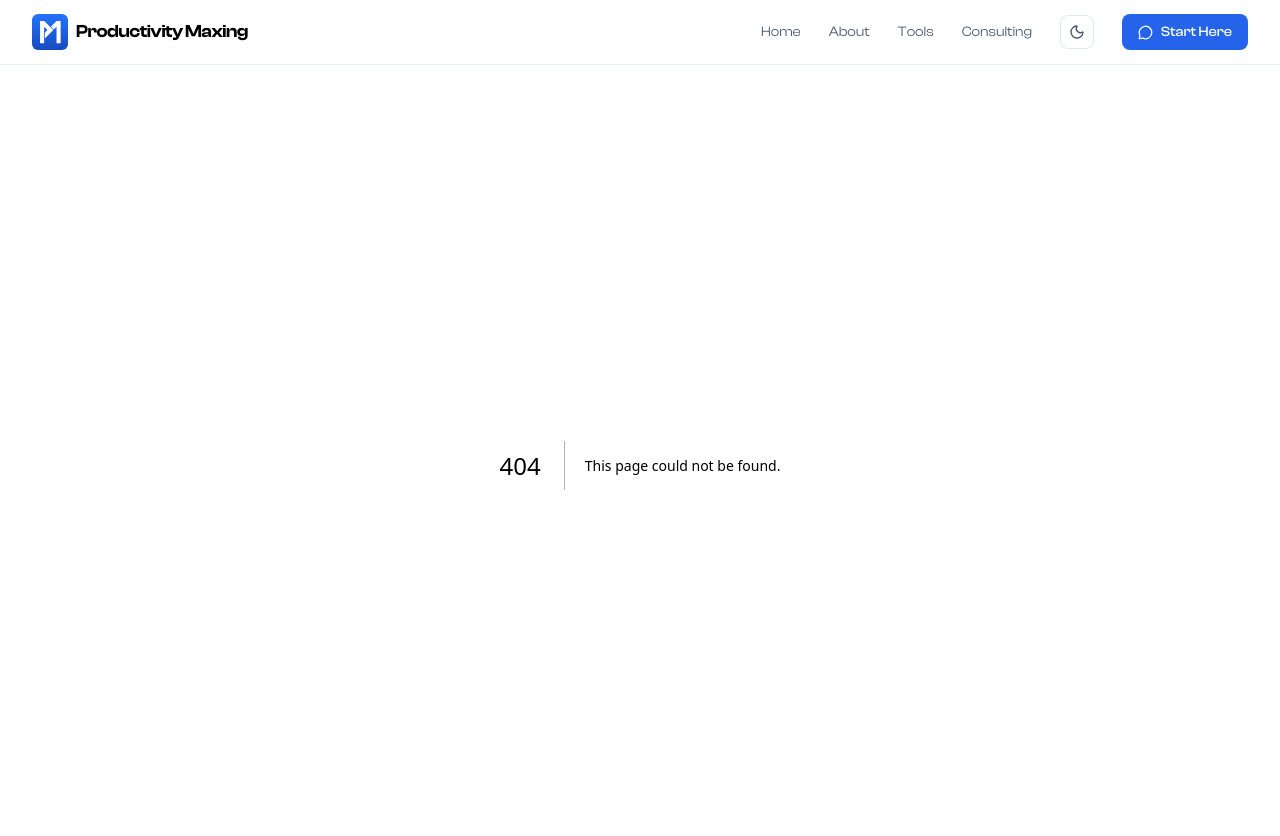
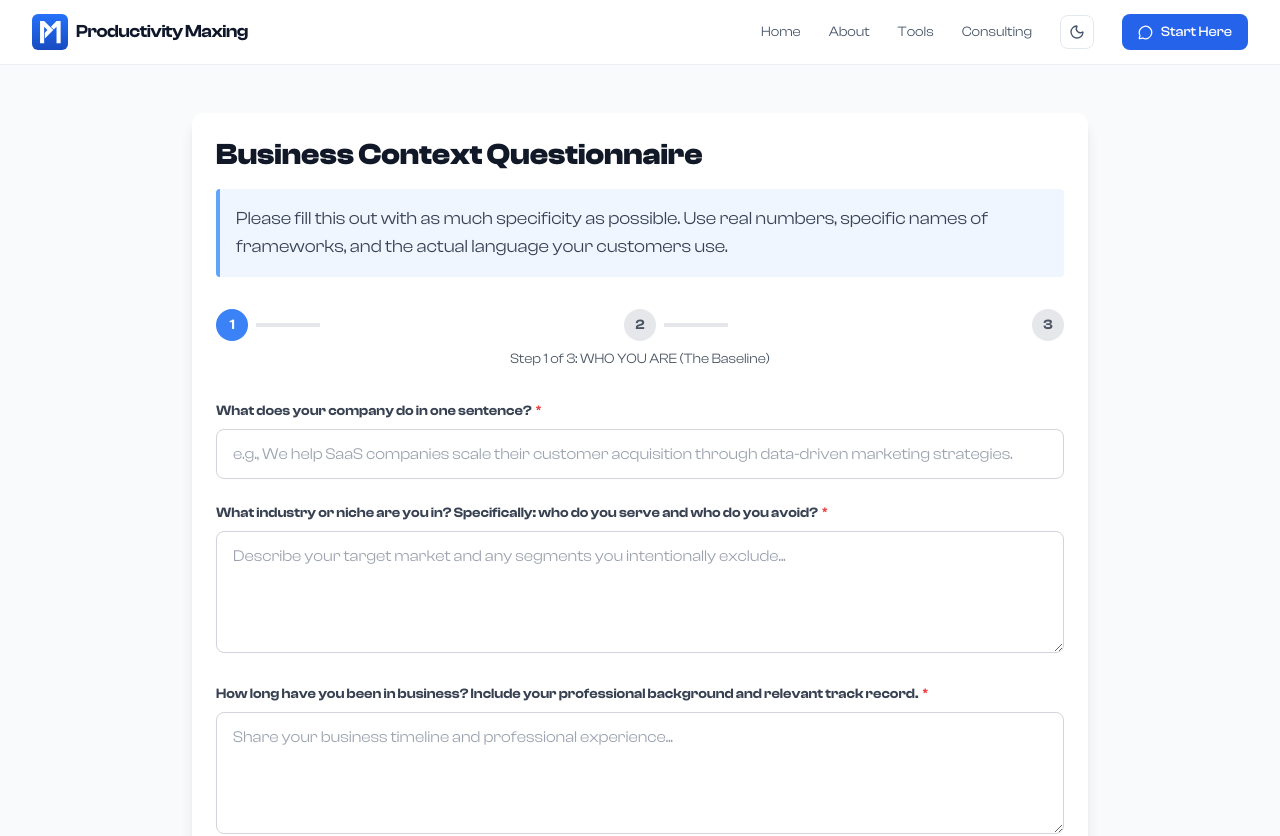
Before and after one commit to productivitymaxing/Productivity-Maxing, a Next.js app: page /onboarding in a window 1280 px wide. Before the commit this address had no page. Shown: the top 836 px of the page. Built offline with nearby package versions, Linux system fonts and the light colour scheme.

Commit message:
Updated the homepage hero section

```diff
--- /dev/null
+++ b/src/app/onboarding/page.tsx
@@ -0,0 +1,11 @@
+import BusinessContextQuestionnaire from '@/components/BusinessContextQuestionnaire';
+
+export default function OnboardingPage() {
+  return (
+    <main className="min-h-screen bg-gray-50 py-12">
+      <div className="container mx-auto px-4">
+        <BusinessContextQuestionnaire />
+      </div>
+    </main>
+  );
+}
--- a/src/components/BusinessContextQuestionnaire.tsx
+++ b/src/components/BusinessContextQuestionnaire.tsx
@@ -1,3 +1,5 @@
+'use client';
+
 import React, { useState } from 'react';
 import { useForm } from 'react-hook-form';
 
--- a/src/components/Navigation.tsx
+++ b/src/components/Navigation.tsx
@@ -56,7 +56,7 @@ export default function Navigation() {
               {mounted && isDark ? <Sun size={16} /> : <Moon size={16} />}
             </button>
             <Link
-              href="#newsletter"
+              href="/onboarding"
               className="inline-flex items-center gap-2 rounded-lg bg-blue-600 px-4 py-2 font-medium text-white hover:bg-blue-700 transition"
             >
               <MessageCircle size={15} />
@@ -89,7 +89,7 @@ export default function Navigation() {
             <Link href="/business-tools" className="block rounded-lg px-3 py-2 text-slate-600 hover:bg-slate-100 dark:text-slate-300 dark:hover:bg-slate-800">Tools</Link>
             <Link href="/consulting" className="block rounded-lg px-3 py-2 text-slate-600 hover:bg-slate-100 dark:text-slate-300 dark:hover:bg-slate-800">Consulting</Link>
             <Link
-              href="#newsletter"
+              href="/onboarding"
               className="mt-2 inline-flex items-center gap-2 rounded-lg bg-blue-600 px-4 py-2 font-medium text-white hover:bg-blue-700 transition"
             >
               <MessageCircle size={14} />
```
